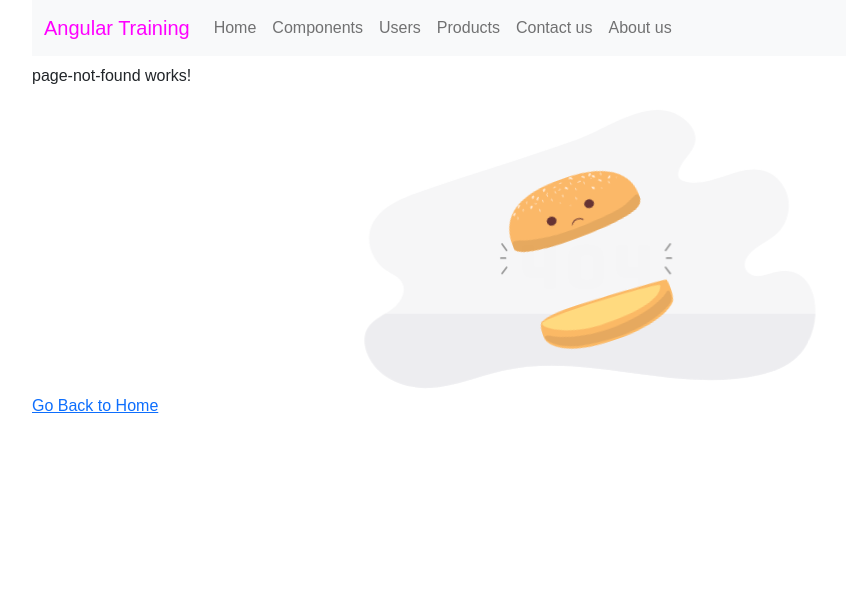
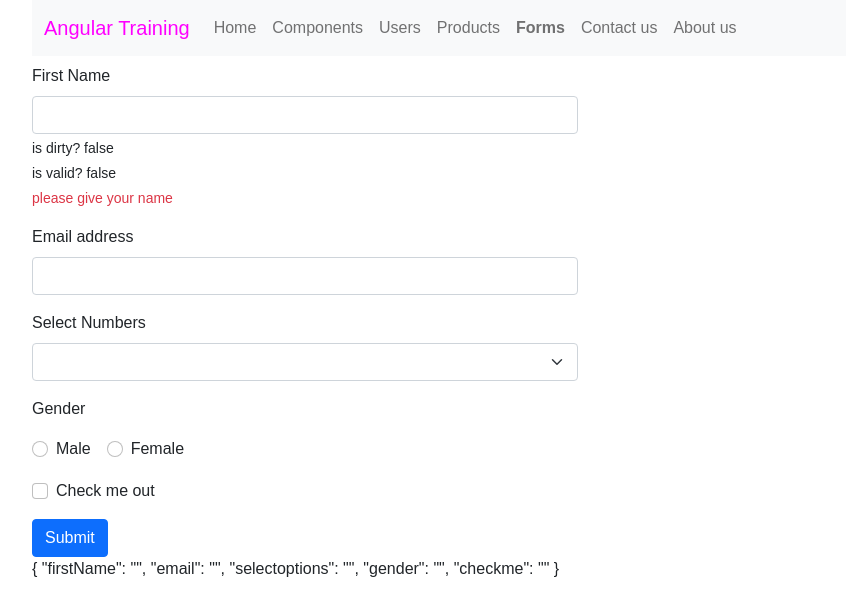
Before and after one commit to shashankGopannagari/demo, an Angular app: page /forms in a window 1280 px wide. Shown: the top 616 px of the page, without its empty margins (50-896 px from the left). Built offline with nearby package versions, Linux system fonts and the light colour scheme.

Commit message:
Temaplate Driven Forms

```diff
--- a/src/app/app.component.html
+++ b/src/app/app.component.html
@@ -22,6 +22,9 @@
               </li>
               <li class="nav-item">
                 <a class="nav-link" [routerLinkActive]="'myActive'" [routerLink]="'/products'">Products</a>
+              </li>
+              <li class="nav-item">
+                <a class="nav-link" [routerLinkActive]="'myActive'" [routerLink]="'/forms'">Forms</a>
               </li>
               <li class="nav-item">
                 <a class="nav-link" [routerLinkActive]="'myActive'" [routerLink]="'/contactus'">Contact us</a>
--- a/src/app/app.module.ts
+++ b/src/app/app.module.ts
@@ -17,6 +17,7 @@ import { HashLocationStrategy, LocationStrategy } from '@angular/common';
 import { AccessDeniedComponent } from './access-denied/access-denied.component';
 import { HttpClientModule, HTTP_INTERCEPTORS } from '@angular/common/http';
 import { HeadersInterceptor } from './interceptors/headers.interceptor';
+import { FormsComponent } from './forms/forms.component';
 
 @NgModule({
   declarations: [
@@ -33,6 +34,7 @@ import { HeadersInterceptor } from './interceptors/headers.interceptor';
     // FilterPipe,
     myComponents,
     AccessDeniedComponent,
+    FormsComponent,
   ],
   imports: [
     BrowserModule,
--- /dev/null
+++ b/src/app/forms/forms.component.html
@@ -0,0 +1,56 @@
+<!-- <p>Templaete Driven Form</p> -->
+<main>
+    <div class="row">
+        <div class="col-md-6">
+            <form #myForm="ngForm">
+                <div class="mb-3">
+                    <label for="exampleInputEmail1" class="form-label">First Name </label>
+                    <input type="text" #name="ngModel" class="form-control" id="exampleInputEmail1" name="firstName"
+                    required="true" ngModel>
+                    <!-- <div class="form-text text-danger">{{name.className}}</div> -->
+                    <div class="form-text text-dark"> is dirty? {{name.dirty}}</div>
+                    <div class="form-text text-dark">is valid? {{name.valid}}</div>
+                    <div class="form-text text-danger" *ngIf="name.invalid">please give your name</div>
+                </div>
+                <div class="mb-3">
+                    <label for="exampleInputEmail1" class="form-label">Email address</label>
+                    <input type="email" class="form-control" id="exampleInputEmail1" name="email" ngModel>
+                    <!-- <div id="emailHelp" class="form-text">We'll never share your email with anyone else.</div> -->
+                </div>
+
+                <div class="mb-3">
+                    <label class="form-label">Select Numbers</label>
+                    <select class="form-select" aria-label="Default select example" name="selectoptions" ngModel>
+                        <option selected>Open this select menu</option>
+                        <option value="1">One</option>
+                        <option value="2">Two</option>
+                        <option value="3">Three</option>
+                      </select>
+                </div>
+
+                <div class="form-gruop mb-3">
+                    <p> Gender</p>
+                    <div class="form-check form-check-inline">
+                        <input class="form-check-input" type="radio" name="gender" id="inlineRadio1" value="Male" ngModel>
+                        <label class="form-check-label" for="inlineRadio1">Male</label>
+                      </div>
+                      <div class="form-check form-check-inline">
+                        <input class="form-check-input" type="radio" name="gender" id="inlineRadio2" value="Female" ngModel>
+                        <label class="form-check-label" for="inlineRadio2">Female</label>
+                      </div>
+
+                </div>
+
+                <div class="mb-3 form-check ">
+                    <input type="checkbox" class="form-check-input" id="exampleCheck1" name="checkme" ngModel>
+                    <label class="form-check-label" for="exampleCheck1">Check me out</label>
+                </div>
+                <button type="submit" class="btn btn-primary">Submit</button>
+            </form>
+        </div>
+    </div>
+
+    <div class="form-data">
+        {{myForm.value | json}}
+    </div>
+</main>
--- /dev/null
+++ b/src/app/forms/forms.component.ts
@@ -0,0 +1,14 @@
+import { Component, OnInit } from '@angular/core';
+
+@Component({
+  selector: 'app-forms',
+  templateUrl: './forms.component.html',
+  styleUrls: ['./forms.component.css']
+})
+export class FormsComponent implements OnInit {
+
+  constructor() { }
+  ngOnInit(): void {
+  }
+
+}
```
Also changed, not shown: src/app/app-routing.module.ts (+7 -2 lines), src/app/forms/forms.component.css (added), 1 other file (tests, documents, lock files or other folders).
